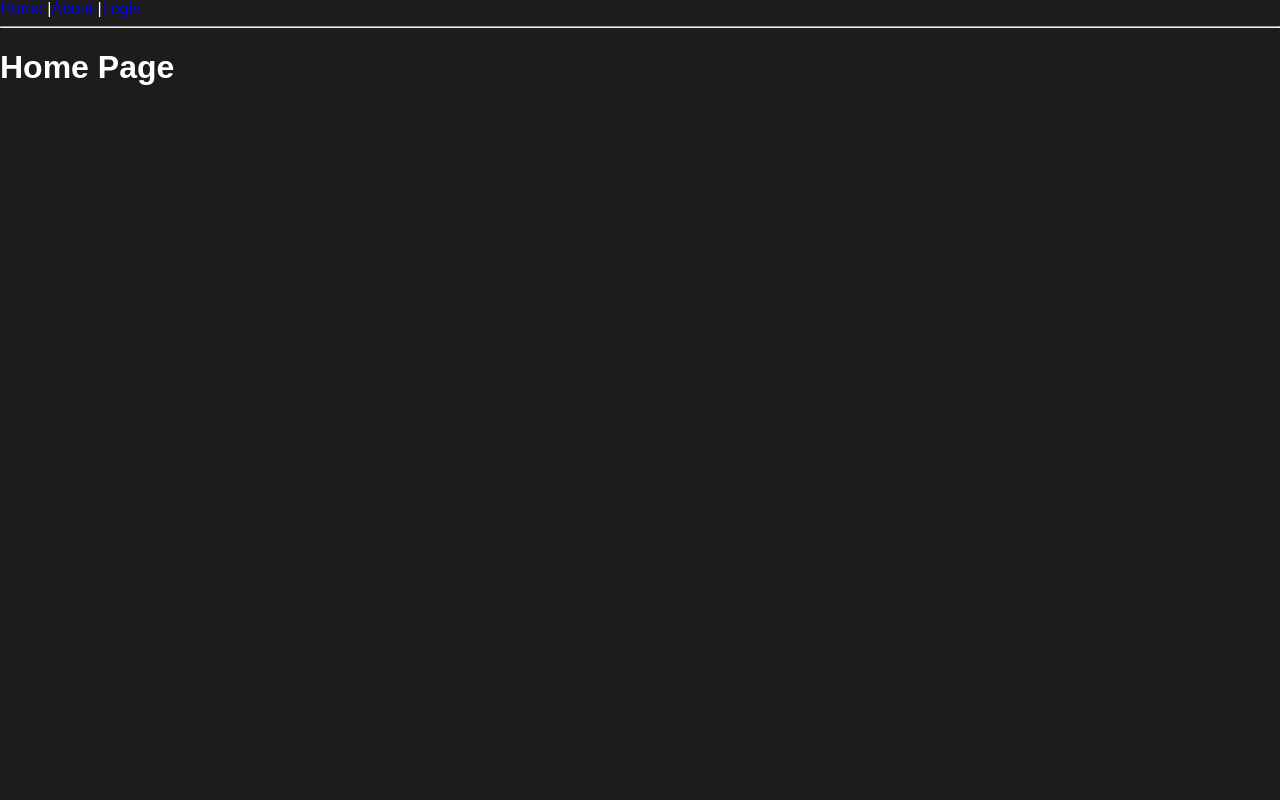
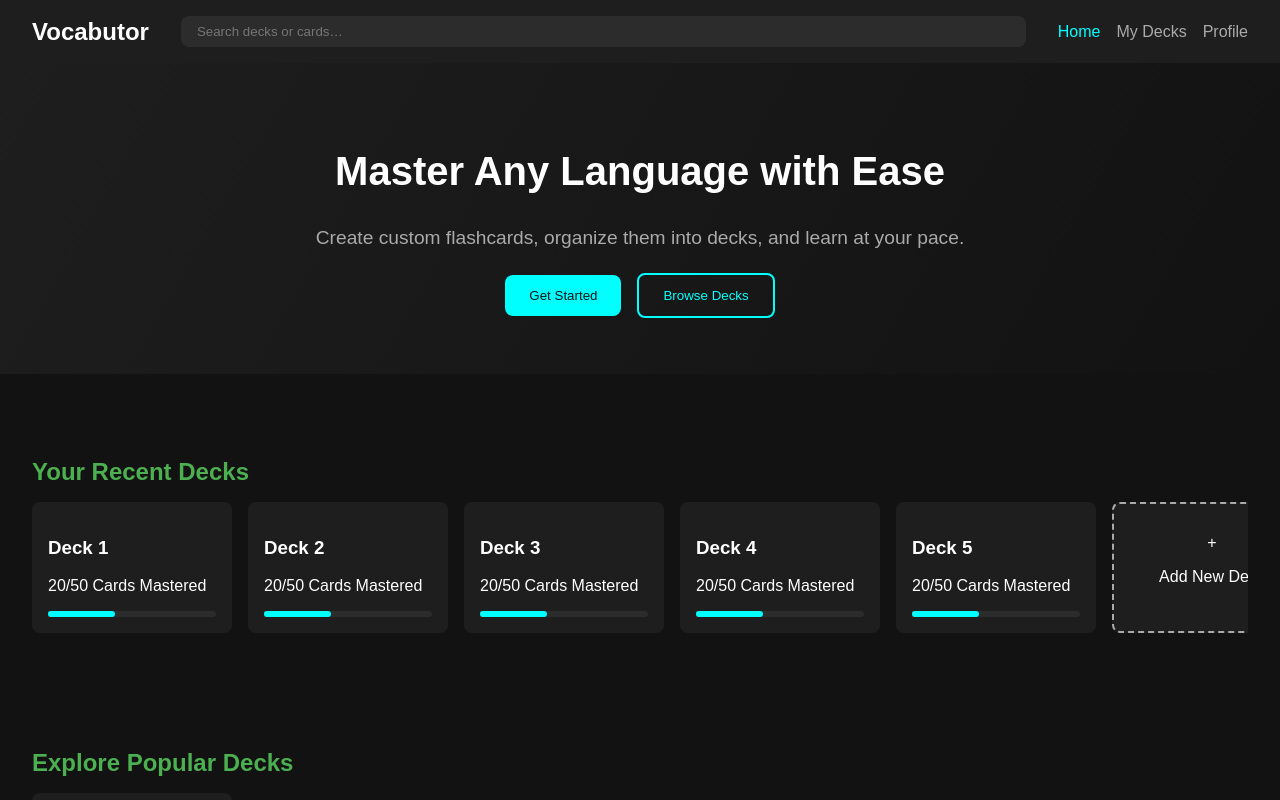
Before and after one commit to vocabutor/vocabutor-webclient, a React (Vite) app: page / in a window 1280 px wide. Shown: the top 800 px of the page. Built offline with nearby package versions, Linux system fonts and the light colour scheme.

Commit message:
create home page

```diff
--- /dev/null
+++ b/src/components/pages/Home.css
@@ -0,0 +1,146 @@
+/* General Styling */
+body {
+    margin: 0;
+    font-family: Arial, sans-serif;
+    background-color: #121212;
+    color: #ffffff;
+}
+
+.homepage {
+    display: flex;
+    flex-direction: column;
+    gap: 2rem;
+}
+
+/* Header */
+.header {
+    display: flex;
+    justify-content: space-between;
+    align-items: center;
+    padding: 1rem 2rem;
+    background-color: #1e1e1e;
+    position: fixed;
+    width: 100%;
+    top: 0;
+    z-index: 10;
+}
+
+.logo {
+    font-size: 1.5rem;
+    font-weight: bold;
+}
+
+.search-bar {
+    flex-grow: 1;
+    margin: 0 2rem;
+    padding: 0.5rem 1rem;
+    background-color: #2c2c2c;
+    border: none;
+    border-radius: 8px;
+    color: #fff;
+}
+
+.nav-menu {
+    display: flex;
+    gap: 1rem;
+}
+
+.nav-link {
+    text-decoration: none;
+    color: #aaaaaa;
+}
+
+.nav-link.active {
+    color: #00ffff;
+}
+
+/* Hero Section */
+.hero {
+    text-align: center;
+    padding: 5rem 1rem 3rem;
+    background: linear-gradient(120deg, #1e1e1e, #121212);
+}
+
+.hero-title {
+    font-size: 2.5rem;
+    font-weight: bold;
+}
+
+.hero-subtitle {
+    margin: 1rem 0;
+    font-size: 1.2rem;
+    color: #aaaaaa;
+}
+
+.hero-buttons .btn {
+    padding: 0.8rem 1.5rem;
+    border: none;
+    border-radius: 8px;
+    cursor: pointer;
+    margin: 0.5rem;
+}
+
+.btn.primary {
+    background-color: #00ffff;
+    color: #121212;
+}
+
+.btn.secondary {
+    background: none;
+    color: #00ffff;
+    border: 2px solid #00ffff;
+}
+
+/* Deck Sections */
+.recent-decks,
+.suggested-decks {
+    padding: 2rem;
+}
+
+.recent-decks h2,
+.suggested-decks h2 {
+    margin-bottom: 1rem;
+}
+
+.deck-carousel {
+    display: flex;
+    gap: 1rem;
+    overflow-x: auto;
+}
+
+.deck-card {
+    background-color: #1e1e1e;
+    padding: 1rem;
+    border-radius: 8px;
+    flex-shrink: 0;
+    width: 200px;
+}
+
+.deck-card.add-deck {
+    display: flex;
+    justify-content: center;
+    align-items: center;
+    flex-direction: column;
+    border: 2px dashed #aaaaaa;
+}
+
+.progress-bar {
+    background-color: #2c2c2c;
+    height: 6px;
+    border-radius: 4px;
+}
+
+.progress {
+    background-color: #00ffff;
+    height: 100%;
+    border-radius: 4px;
+}
+
+/* Footer */
+.footer {
+    display: flex;
+    justify-content: space-between;
+    padding: 1rem 2rem;
+    background-color: #1e1e1e;
+    color: #aaaaaa;
+}
--- a/src/components/pages/Home.tsx
+++ b/src/components/pages/Home.tsx
@@ -1,7 +1,96 @@
 import React from 'react';
+import './Home.css'
 
 const Home: React.FC = () => {
-  return <h1>Home Page</h1>;
+  return (
+    <div className="homepage">
+      {/* Header */}
+      <header className="header">
+        <div className="logo">Vocabutor</div>
+        <input
+          type="text"
+          className="search-bar"
+          placeholder="Search decks or cards…"
+        />
+        <nav className="nav-menu">
+          <a href="/" className="nav-link active">
+            Home
+          </a>
+          <a href="/decks" className="nav-link">
+            My Decks
+          </a>
+          <a href="/profile" className="nav-link">
+            Profile
+          </a>
+        </nav>
+      </header>
+
+      {/* Hero Section */}
+      <section className="hero">
+        <h1 className="hero-title">Master Any Language with Ease</h1>
+        <p className="hero-subtitle">
+          Create custom flashcards, organize them into decks, and learn at your
+          pace.
+        </p>
+        <div className="hero-buttons">
+          <button className="btn primary">Get Started</button>
+          <button className="btn secondary">Browse Decks</button>
+        </div>
+      </section>
+
+      {/* Recent Decks */}
+      <section className="recent-decks">
+        <h2>Your Recent Decks</h2>
+        <div className="deck-carousel">
+          {[...Array(5)].map((_, i) => (
+            <div className="deck-card" key={i}>
+              <h3 className="deck-title">Deck {i + 1}</h3>
+              <p className="deck-info">20/50 Cards Mastered</p>
+              <div className="progress-bar">
+                <div className="progress" style={{ width: "40%" }}></div>
+              </div>
+            </div>
+          ))}
+          <div className="deck-card add-deck">
+            <span>+</span>
+            <p>Add New Deck</p>
+          </div>
+        </div>
+      </section>
+
+      {/* Suggested Decks */}
+      <section className="suggested-decks">
+        <h2>Explore Popular Decks</h2>
+        <div className="deck-grid">
+          {[...Array(6)].map((_, i) => (
+            <div className="deck-card" key={i}>
+              <h3 className="deck-title">Popular Deck {i + 1}</h3>
+              <button className="btn small">Try Now</button>
+            </div>
+          ))}
+        </div>
+      </section>
+
+      {/* Learning Streak */}
+      <section className="stats">
+        <h2>Learning Streak</h2>
+        <div className="streak-info">
+          <div className="streak-circle">5 Days</div>
+          <div className="stats-details">
+            <p>Cards Reviewed Today: 15</p>
+            <p>Total Cards Mastered: 120</p>
+          </div>
+        </div>
+      </section>
+
+      {/* Footer */}
+      <footer className="footer">
+        <div>About Us</div>
+        <div>Support</div>
+        <div>Social Links</div>
+      </footer>
+    </div>
+  )
 };
 
 export default Home;
--- a/src/components/pages/Login.css
+++ b/src/components/pages/Login.css
@@ -8,25 +8,25 @@
     text-align: center;
     display: flex;
     flex-direction: column;
-    align-items: center; /* Ensures all content inside is centered */
+    align-items: center;
 }
 
 .login-form {
-    width: 100%; /* Make form take full width of container */
+    width: 100%;
     display: flex;
     flex-direction: column;
     align-items: center;
 }
 
 .login-form label {
-    width: 100%; /* Makes labels take full width */
-    text-align: left; /* Aligns label text to the left */
+    width: 100%;
+    text-align: left;
     margin-bottom: 10px;
     color: var(--text-color);
 }
 
 .login-form input {
-    width: 100%; /* Makes inputs take full width of the form */
+    width: 100%;
     padding: 10px;
     margin-top: 5px;
     background-color: var(--input-bg);
@@ -106,7 +106,8 @@ h2 {
     .login-container {
         padding: 15px;
         margin: 20px;
-    max-width: 90%; /* Use 90% of screen width */
+        max-width: 90%;
+        /* Use 90% of screen width */
     }
 }
 
@@ -115,17 +116,21 @@ h2 {
     .login-container {
         padding: 10px;
         margin: 10px;
-    max-width: 100%; /* Full screen width on very small devices */
+        max-width: 100%;
+        /* Full screen width on very small devices */
     }
 
     h2 {
-    font-size: 1.5rem; /* Reduce font size */
+        font-size: 1.5rem;
+        /* Reduce font size */
     }
 
     .login-form input,
     .login-form button,
     .google-button {
-    padding: 8px; /* Reduce padding for smaller screen real estate */
-    font-size: 0.9rem; /* Slightly smaller font for inputs and button */
+        padding: 8px;
+        /* Reduce padding for smaller screen real estate */
+        font-size: 0.9rem;
+        /* Slightly smaller font for inputs and button */
     }
 }
```
Lines whose indentation alone changed are shown as unchanged.
